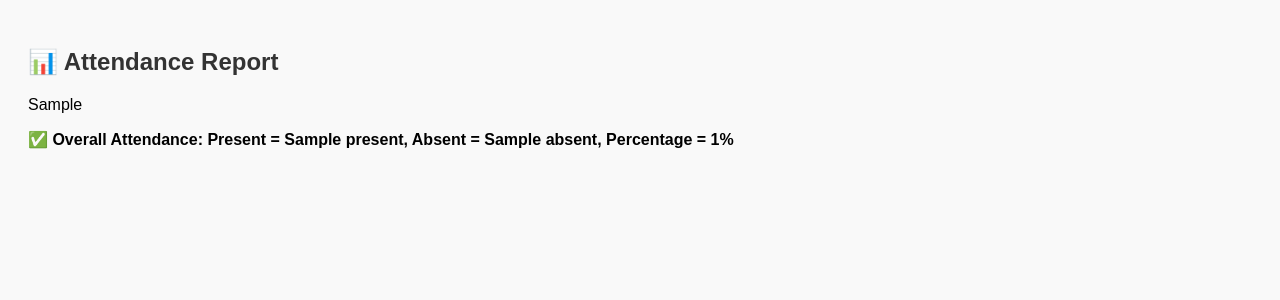
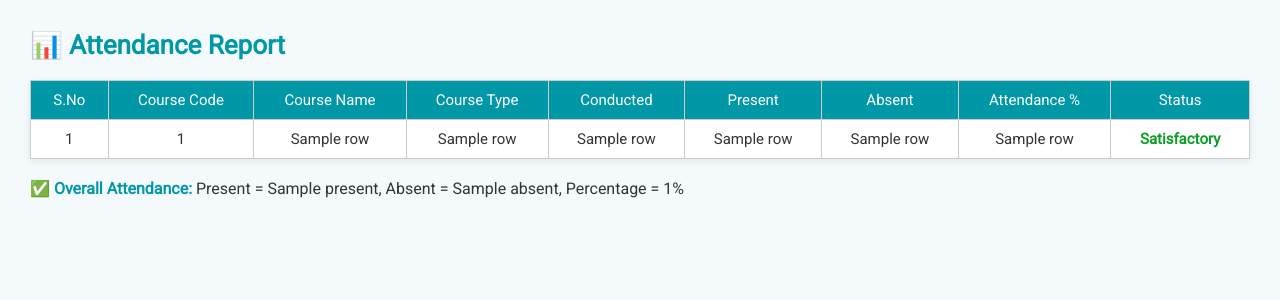
Before and after one commit to GKarthikeya/Railway-Test, a Flask app: template grok/templates/attendance.html in a window 1280 px wide. Shown: the top 300 px of the page. Run offline with Flask 3, Linux system fonts and the light colour scheme; the template is opened without the code that fills it: most values are stand-ins (such as "Sample title", 1, 10 or a date in 2020).

Commit message:
Update attendance.html

```diff
--- a/grok/templates/attendance.html
+++ b/grok/templates/attendance.html
@@ -1,21 +1,109 @@
 <!DOCTYPE html>
-<html>
+<html lang="en">
 <head>
+  <meta charset="UTF-8">
   <title>Attendance Report</title>
+  <link href="https://fonts.googleapis.com/css2?family=Roboto&display=swap" rel="stylesheet">
   <style>
-        body { font-family: Arial, sans-serif; background: #f9f9f9; padding: 20px; }
-        table { width: 100%; border-collapse: collapse; margin-bottom: 20px; background: white; }
-        th, td { padding: 10px; border: 1px solid #ccc; text-align: center; }
-        th { background-color: #4CAF50; color: white; }
-        h2 { color: #333; }
-        .summary { font-weight: bold; font-size: 16px; }
+    body {
+      font-family: 'Roboto', sans-serif;
+      background-color: #f4f9fb;
+      margin: 30px;
+      color: #333;
+    }
+
+    h2 {
+      color: #0097a7;
+      font-size: 26px;
+      margin-bottom: 20px;
+    }
+
+    table {
+      width: 100%;
+      border-collapse: collapse;
+      background-color: white;
+      box-shadow: 0 2px 8px rgba(0, 0, 0, 0.08);
+    }
+
+    th, td {
+      padding: 10px 14px;
+      border: 1px solid #ccc;
+      text-align: center;
+      font-size: 15px;
+    }
+
+    th {
+      background-color: #0097a7;
+      color: white;
+      font-weight: 500;
+    }
+
+    .shortage {
+      color: red;
+      font-weight: 600;
+    }
+
+    .condonation {
+      color: #1265ea;
+      font-weight: 600;
+    }
+
+    .Satisfactory {
+      color: #0e9f29;
+      font-weight: 600;
+    }
+
+    .summary {
+      margin-top: 20px;
+      font-size: 16px;
+    }
+
+    .summary strong {
+      color: #0097a7;
+    }
   </style>
 </head>
 <body>
+
   <h2>📊 Attendance Report</h2>
-    {{ table_html | safe }}
+
+  <table>
+    <thead>
+      <tr>
+        <th>S.No</th>
+        <th>Course Code</th>
+        <th>Course Name</th>
+        <th>Course Type</th>
+        <th>Conducted</th>
+        <th>Present</th>
+        <th>Absent</th>
+        <th>Attendance %</th>
+        <th>Status</th>
+      </tr>
+    </thead>
+    <tbody>
+      {% for row in table_data %}
+      <tr>
+        <td>{{ loop.index }}</td>
+        <td>{{ row[0] }}</td>
+        <td>{{ row[1] }}</td>
+        <td>{{ row[2] }}</td>
+        <td>{{ row[3] }}</td>
+        <td>{{ row[4] }}</td>
+        <td>{{ row[5] }}</td>
+        <td>{{ row[6] }}</td>
+        <td class="{% if row[7] == 'Shortage' %}shortage{% elif row[7] == 'Condonation' %}condonation{% else %}Satisfactory{% endif %}">
+          {{ row[7] if row[7] else 'Satisfactory' }}
+        </td>
+      </tr>
+      {% endfor %}
+    </tbody>
+  </table>
+
   <div class="summary">
-        <p>✅ Overall Attendance: Present = {{ overall.present }}, Absent = {{ overall.absent }}, Percentage = {{ overall.percentage }}%</p>
+    ✅ <strong>Overall Attendance:</strong> Present = {{ overall.present }},
+    Absent = {{ overall.absent }}, Percentage = {{ overall.percentage }}%
   </div>
+
 </body>
 </html>
```
Lines whose indentation alone changed are shown as unchanged.
